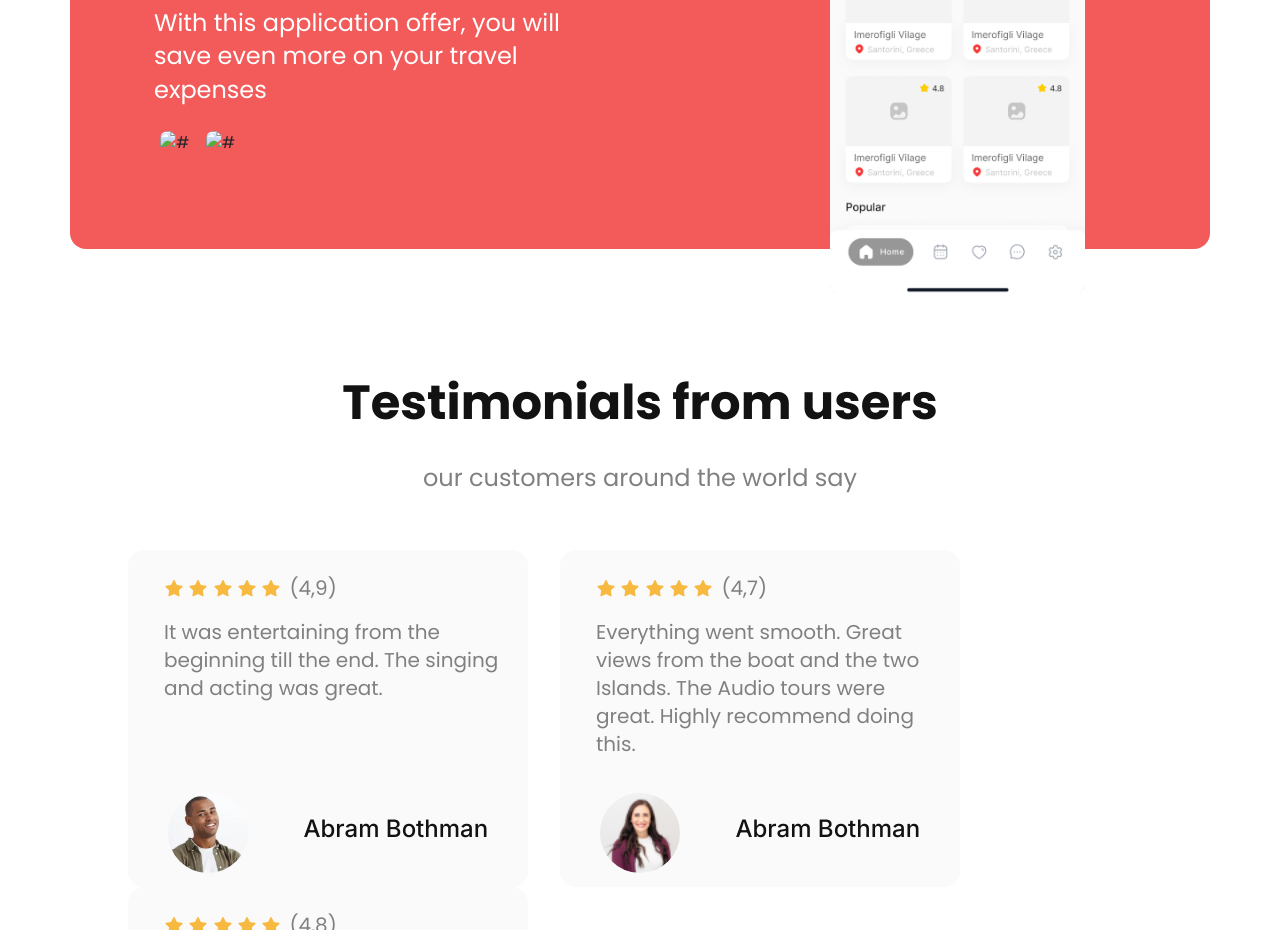
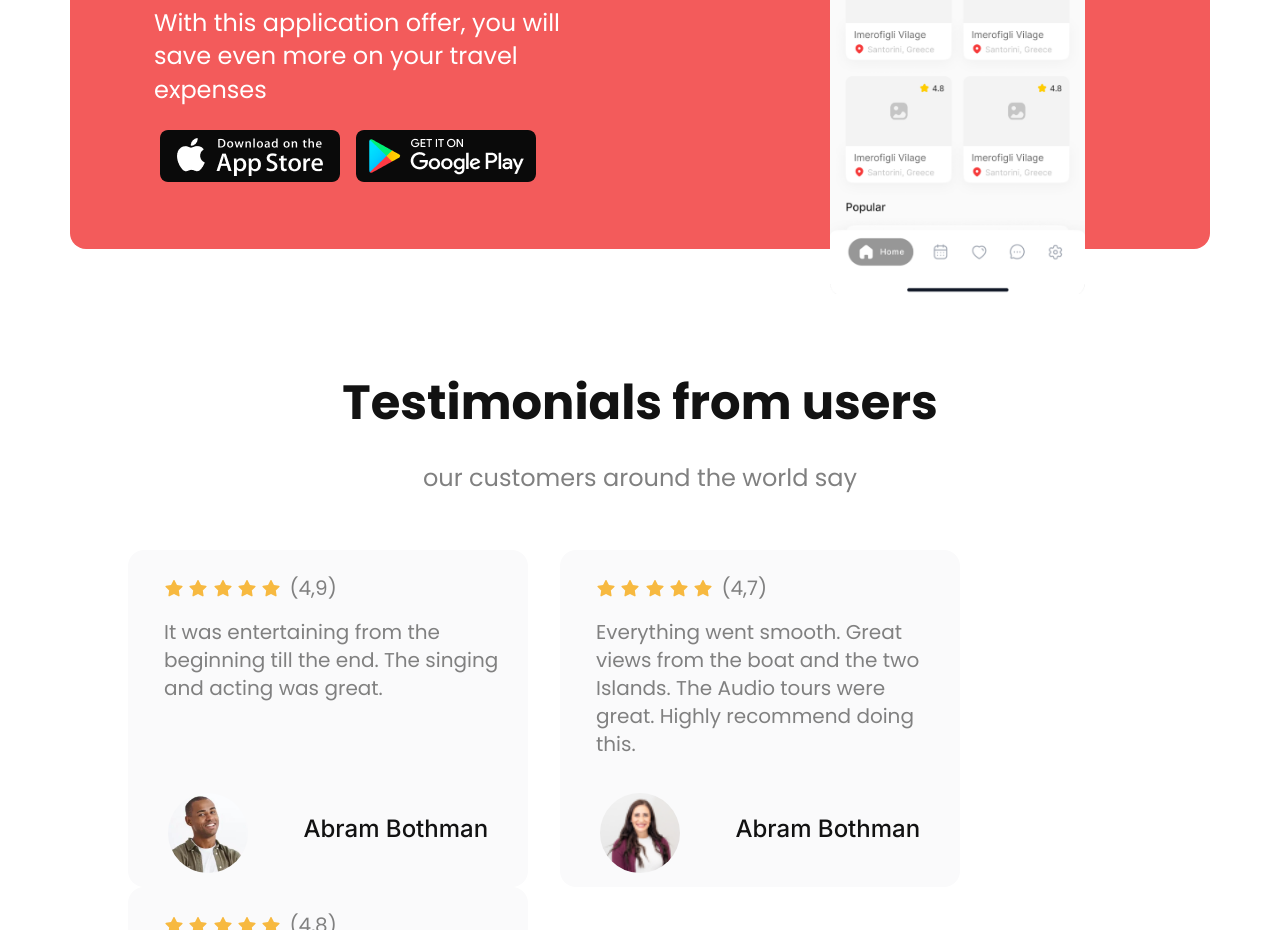
Before and after one commit to Raad-Hanandeh/responsive, a plain HTML site: page index.html in a window 1280 px wide. Shown: the part 3800-4730 px from the top of the page. Drawn offline with nearby package versions, Linux system fonts and the light colour scheme.

Commit message:
last update

```diff
--- a/index.html
+++ b/index.html
@@ -267,8 +267,8 @@
             <h5 class="mb-3 mb-lg-4">Get spesial offers<br> in the app!</h5>
             <p class="mb-3 mb-lg-4">With this application offer, you will save even more on your travel expenses</p>
             <div>
-              <img src=".//img/Frame 3.png" alt="#" class="img-iphone" >
-              <img src="./img/Frame 4.png" alt="#" class="img-iphone">
+              <img src="./img/App Store1.png" alt="#" class="img-iphone" >
+              <img src="./img/Google Play.png" alt="#" class="img-iphone">
             </div>
           </div>
           <div class="col-lg-4 col-12">
```
Also changed, not shown: img/App Store1.png (added), img/Google Play.png (added).
